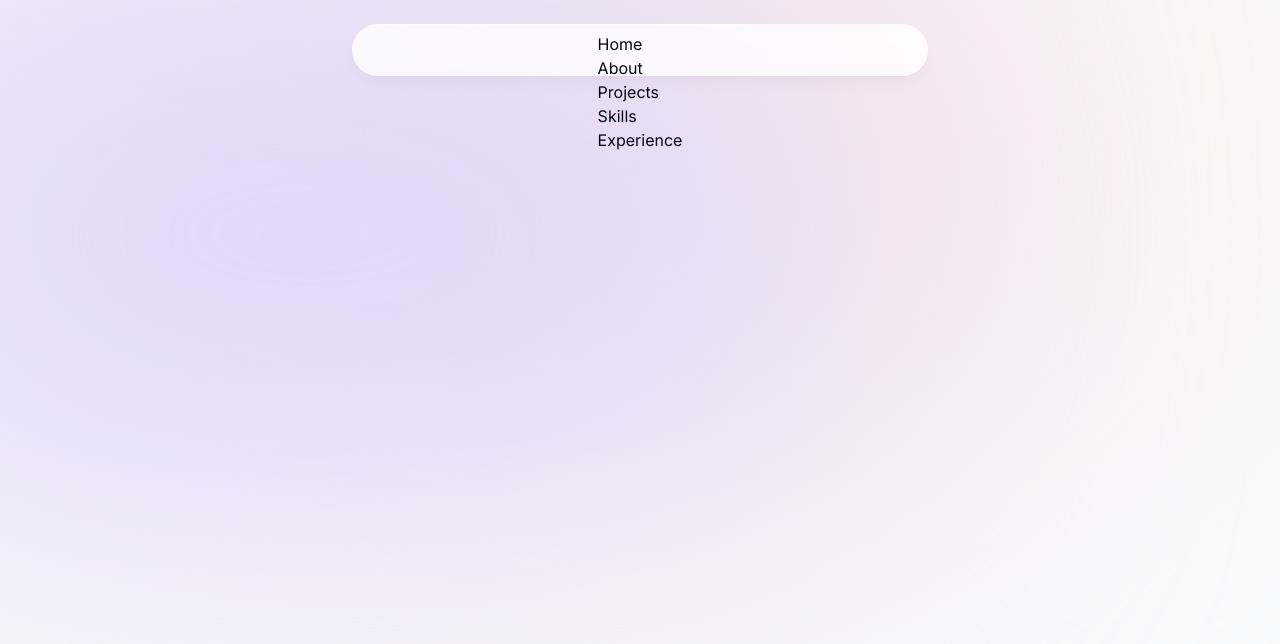
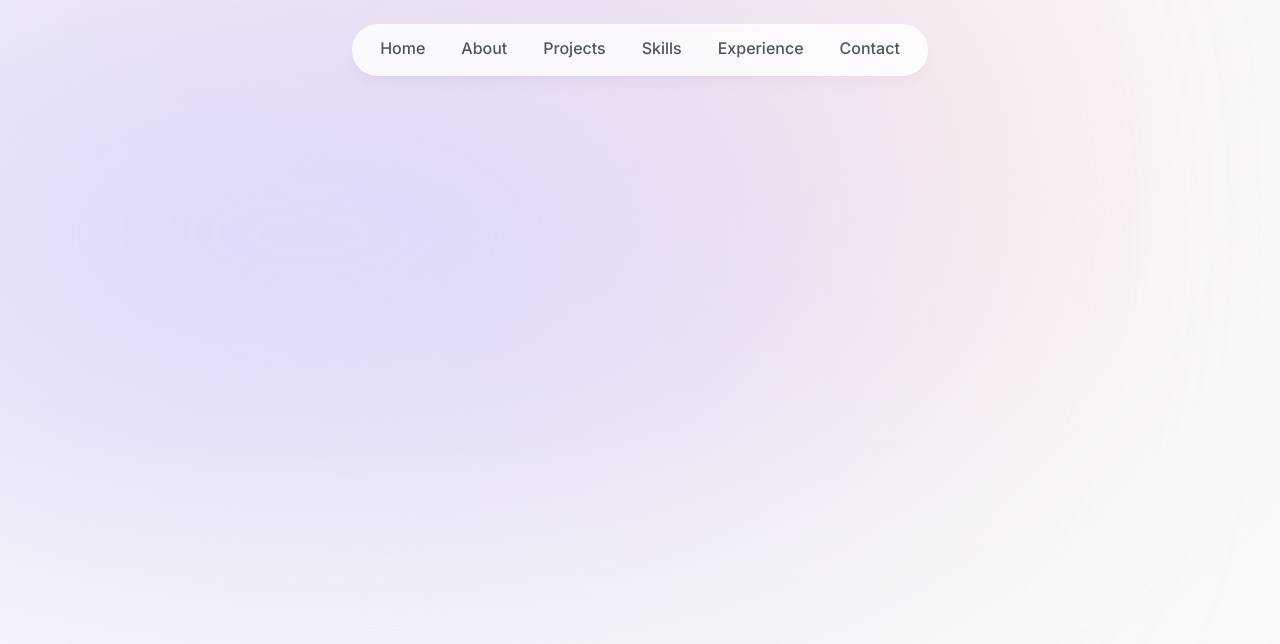
Before and after one commit to JasonMac123/NewPortfolio, a Next.js app: page / in a window 1280 px wide. Shown: the top 644 px of the page. Built offline with nearby package versions, Linux system fonts and the light colour scheme.

Commit message:
Adds styling for navbar links

```diff
--- a/components/Header.tsx
+++ b/components/Header.tsx
@@ -24,6 +24,10 @@ export const links = [
     name: "Experience",
     section: "#experience",
   },
+  {
+    name: "Contact",
+    section: "#contact",
+  },
 ];
 
 const Header = () => {
@@ -35,10 +39,18 @@ const Header = () => {
         animate={{ y: 0, x: "-50%", opacity: 1 }}
       ></motion.div>
       <nav className="fixed top-[0.15rem] left-1/2 h-12 -translate-x-1/2 py-2 sm:top-[2rem] sm:h-[initial] sm:py-0">
-        <ul>
+        <ul className="flex w-[22rem] flex-wrap items-center justify-center gap-y-1 font-medium text-gray-600 sm:w-[initial] sm:flex-nowrap sm:gap-3">
           {links.map((link) => (
-            <li key={link.section}>
-              <Link href={link.section}>{link.name}</Link>
+            <li
+              className="h-3/4 flex items-center justify-center"
+              key={link.section}
+            >
+              <Link
+                className="flex w-full items-center justify-center px-3 py-1 hover:text-gray-800 transition"
+                href={link.section}
+              >
+                {link.name}
+              </Link>
             </li>
           ))}
         </ul>
```
